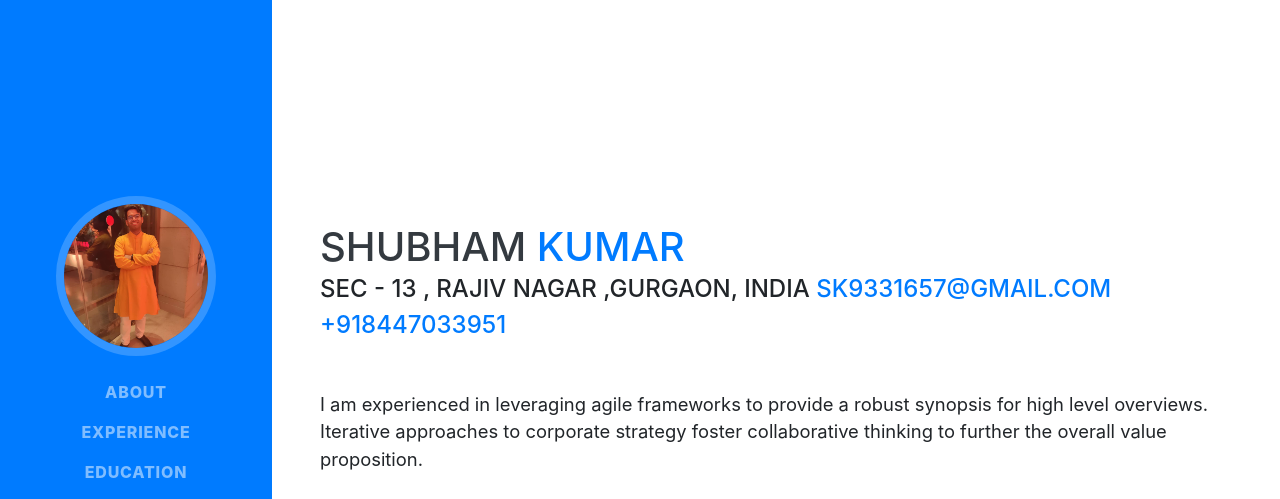
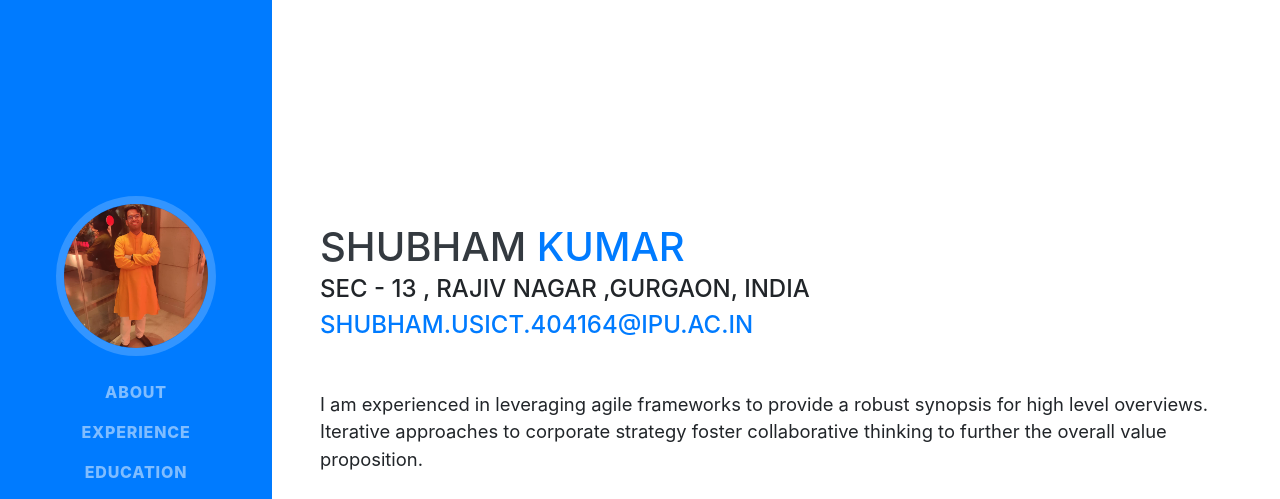
Before and after one commit to sk9331657/sk9331657, a website with bundled scripts: page index.html in a window 1280 px wide. Shown: the top 499 px of the page. Built offline with nearby package versions, Linux system fonts and the light colour scheme; a web font is replaced by a local one.

Commit message:
Update index.html

```diff
--- a/index.html
+++ b/index.html
@@ -67,9 +67,7 @@
           <span class="text-primary">Kumar</span>
         </h1>
         <div class="subheading mb-5">Sec - 13 , Rajiv Nagar ,Gurgaon, India
-          <a href="mailto:sk9331657@email.com">sk9331657@gmail.com</a>
-          <a href="call:+918447033951">+918447033951</a>
-
+          <a href="mailto:shubham.usict.404164@ipu.ac.in">shubham.usict.404164@ipu.ac.in</a>
         </div>
         <p class="lead mb-5">I am experienced in leveraging agile frameworks to provide a robust synopsis for high level overviews. Iterative approaches to corporate strategy foster collaborative thinking to further the overall value proposition.</p>
         <div class="social-icons">
```
